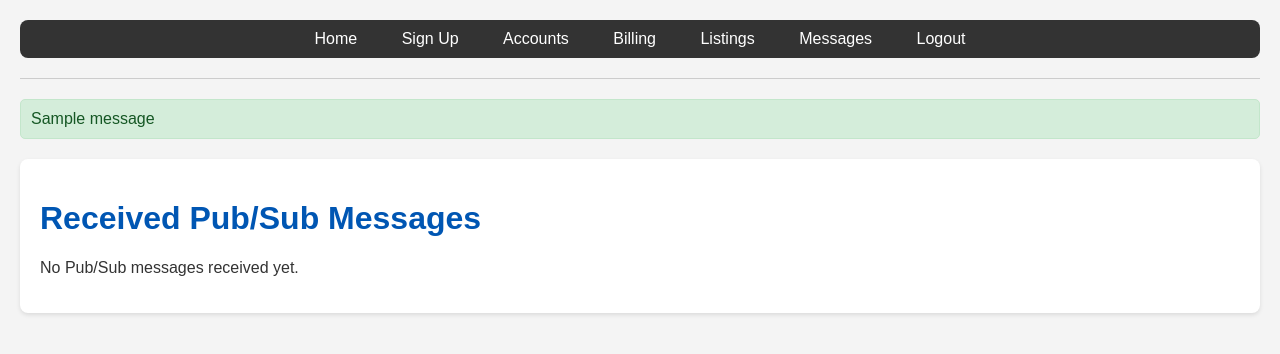
After one commit to OzPozner-bynet/GCP-SaaS, a Flask app: page /messages in a window 1280 px wide. The commit adds this page. Shown: the top 354 px of the page. Run offline with Flask 3, Linux system fonts and the light colour scheme; the visitor is signed in with stand-in values (Sample User, id 1); one stand-in notice (Sample message) is shown.

Commit message:
show messages and store them

```diff
--- a/app.py
+++ b/app.py
@@ -80,6 +80,11 @@ def load_user(user_id):
 ACCOUNT_DIR = 'accounts'
 os.makedirs(ACCOUNT_DIR, exist_ok=True)
 
+
+# New directory for Pub/Sub messages
+MESSAGES_DIR = 'messages'
+os.makedirs(MESSAGES_DIR, exist_ok=True)
+
 def get_account_path(account_id):
     """
     Constructs the file path for a given account ID.
@@ -131,6 +136,48 @@ def get_all_accounts():
             if account:
                 accounts.append(account)
     return accounts
+
+
+def save_pubsub_message(message_data):
+    """
+    Saves a Pub/Sub message to a JSON file in the messages directory.
+    Args:
+        message_data (dict): The dictionary containing the Pub/Sub message details.
+    """
+    timestamp = datetime.datetime.utcnow().strftime('%Y%m%d%H%M%S')
+    message_id = message_data.get('message_id', uuid.uuid4().hex)
+    filename = f"pubsub_message_{timestamp}_{message_id}.json"
+    filepath = os.path.join(MESSAGES_DIR, filename)
+    with open(filepath, 'w') as f:
+        json.dump(message_data, f, indent=4)
+    print(f"Saved Pub/Sub message to {filepath}")
+
+def load_all_pubsub_messages():
+    """
+    Loads all stored Pub/Sub messages from the messages directory.
+    Returns:
+        list: A list of dictionaries, each representing a stored Pub/Sub message.
+    """
+    messages = []
+    for filename in os.listdir(MESSAGES_DIR):
+        if filename.endswith(".json"):
+            filepath = os.path.join(MESSAGES_DIR, filename)
+            try:
+                with open(filepath, 'r') as f:
+                    messages.append(json.load(f))
+            except json.JSONDecodeError as e:
+                print(f"Error decoding JSON from {filepath}: {e}")
+            except Exception as e:
+                print(f"Error reading file {filepath}: {e}")
+    # Sort messages by timestamp, newest first
+    messages.sort(key=lambda x: x.get('timestamp', ''), reverse=True)
+    return messages
+
+
+
+
+
+
 
 # --- GCP Marketplace API Client (Placeholder) ---
 def get_marketplace_api_client():
@@ -235,6 +282,8 @@ def send_metering_usage_report(account_id, usage_data):
         return False, None
 
 # --- Pub/Sub Listener (As a separate thread/process in production) ---
+
+# --- Pub/Sub Listener (As a separate thread/process in production) ---
 def listen_to_pubsub():
     """
     Listens for messages on the specified Pub/Sub subscription for new entitlements
@@ -244,59 +293,57 @@ def listen_to_pubsub():
     subscriber = pubsub_v1.SubscriberClient()
     subscription_path = subscriber.subscription_path(GCP_PROJECT_ID, PUBSUB_SUBSCRIPTION_NAME)
 
-    print(f"Listening for messages on {subscription_path} ...")
+    print(f"Listening for messages on {subscription_path}...")
 
     def callback(message: pubsub_v1.subscriber.message.Message):
         print(f"Received message: {message.data.decode('utf-8')}")
         try:
             payload = json.loads(message.data.decode('utf-8'))
 
+            # Store the raw message and some metadata
+            message_to_store = {
+                "message_id": message.message_id,
+                "publish_time": message.publish_time.isoformat(),
+                "data": payload, # Store the parsed payload
+                "raw_data": message.data.decode('utf-8'), # Store raw string for debugging
+                "timestamp": datetime.datetime.utcnow().isoformat() + "Z"
+            }
+            save_pubsub_message(message_to_store)
+
             raw_entitlement = payload.get('entitlement')
             entitlement_name = None
+
             if isinstance(raw_entitlement, dict):
-                # If 'entitlement' is a dict, try to get 'name' from it
                 entitlement_name = raw_entitlement.get('name')
             elif isinstance(raw_entitlement, str):
-                # If 'entitlement' is already a string, use it directly
                 entitlement_name = raw_entitlement
-            else:
-                entitlement_name = payload.get('entitlement')
 
-            event_type = payload.get('eventType') # e.g., 'ENTITLEMENT_NEW', 'ENTITLEMENT_CANCELED', 'ENTITLEMENT_PLAN_CHANGED'
+            event_type = payload.get('eventType')
 
             if not entitlement_name:
-                print("Message missing 'entitlement' field. Acknowledging. payload was:")
-                print(payload)
+                print("Message missing 'entitlement' or 'entitlement.name' field. Acknowledging.")
                 message.ack()
                 return
 
-            # Simulate fetching entitlement details from GCP (in reality, you'd use GCP Marketplace API)
-            # For ENTITLEMENT_NEW, the payload might contain more initial details
-            # For this example, we'll extract a dummy account_id and plan from the entitlement name
-            # A real entitlement name looks like: projects/project-id/entitlements/entitlement-id
             entitlement_parts = entitlement_name.split('/')
-            entitlement_id_from_gcp = entitlement_parts[-1] # The actual entitlement ID
-            dummy_account_id = f"gcp-user-{entitlement_id_from_gcp}" # Map to your internal account ID
+            entitlement_id_from_gcp = entitlement_parts[-1]
+            dummy_account_id = f"gcp-user-{entitlement_id_from_gcp}"
 
             account = load_account(dummy_account_id)
 
             if event_type == 'ENTITLEMENT_NEW':
                 if not account:
                     print(f"New subscription received for entitlement: {entitlement_name}")
-                    # Extract more details from payload.
-                    # In a real scenario, you'd get company name, email etc. from a separate signup form
-                    # or from the initial entitlement payload if GCP provides it.
-                    # For this example, we'll create a new account with a pending status.
                     new_account = {
                         "account_id": dummy_account_id,
-                        "email": f"user_{dummy_account_id}@example.com", # Placeholder
-                        "company_name": f"Company {dummy_account_id}", # Placeholder
+                        "email": f"user_{dummy_account_id}@example.com",
+                        "company_name": f"Company {dummy_account_id}",
                         "status": "pending",
                         "created_at": datetime.datetime.utcnow().isoformat() + "Z",
                         "last_updated": datetime.datetime.utcnow().isoformat() + "Z",
                         "marketplace_entitlement_id": entitlement_name,
-                        "marketplace_product_id": "your-saas-product-id", # Your product ID
-                        "marketplace_plan_id": "basic-plan-id", # Or extract from payload
+                        "marketplace_product_id": "your-saas-product-id",
+                        "marketplace_plan_id": "basic-plan-id",
                         "billing_history": []
                     }
                     save_account(new_account)
@@ -304,9 +351,8 @@ def listen_to_pubsub():
                     flash(f"New account {dummy_account_id} from Marketplace is pending review.", "info")
                 else:
                     print(f"Account {dummy_account_id} already exists. Updating status if needed.")
-                    # If an existing account, update its status or details if the event indicates
                     if account['status'] == 'canceled' or account['status'] == 'suspended':
-                        account['status'] = 'pending' # Re-activating
+                        account['status'] = 'pending'
                         save_account(account)
                         flash(f"Account {dummy_account_id} re-activated to pending from Marketplace.", "info")
 
@@ -324,34 +370,23 @@ def listen_to_pubsub():
             elif event_type == 'ENTITLEMENT_PLAN_CHANGED':
                 if account:
                     print(f"Plan change message received for entitlement: {entitlement_name}")
-                    # Update the plan ID in your records
-                    # account['marketplace_plan_id'] = new_plan_id # Extract new plan ID from payload
                     account['last_updated'] = datetime.datetime.utcnow().isoformat() + "Z"
                     save_account(account)
                     print(f"Account {dummy_account_id} plan updated.")
                 else:
                     print(f"Plan change for unknown account/entitlement: {entitlement_name}")
 
-            message.ack() # Acknowledge the message
+            message.ack()
             print(f"Message acknowledged: {message.message_id}")
 
         except Exception as e:
             print(f"Processing error: {e}")
-            message.nack() # Negatively acknowledge if processing fails
+            message.nack()
 
-    # This is a blocking call. In production, run this in a separate thread or worker.
-    # For a simple local test, it might be run directly but will block the Flask server.
-    # To run as a separate thread, you'd do:
-    # import threading
-    # pubsub_thread = threading.Thread(target=subscriber.subscribe, args=(subscription_path, callback))
-    # pubsub_thread.daemon = True # Allow the main program to exit even if thread is running
-    # pubsub_thread.start()
     future = subscriber.subscribe(subscription_path, callback)
     try:
-        # Keep the main thread alive to allow background Pub/Sub listener to run
         future.result()
     except TimeoutError:
-        # If running in a separate process/thread, this part is different
         future.cancel()
         print("Pub/Sub listener stopped due to timeout or shutdown.")
     except Exception as e:
@@ -563,6 +598,18 @@ def listings():
     """
     return render_template('listings.html')
 
+@app.route('/messages')
+@login_required
+def messages():
+    """
+    Displays all stored Pub/Sub messages.
+    Requires authentication.
+    """
+    all_messages = load_all_pubsub_messages()
+    return render_template('messages.html', messages=all_messages)
+
+
+
 # --- Monthly Billing Function (Can be called via CLI or a cron job) ---
 def perform_monthly_billing():
     """
@@ -618,6 +665,7 @@ def perform_monthly_billing():
             print(f"Account {account_id} already billed for {current_month}. Skipping.")
     print("Monthly billing run completed.")
 
+
 # --- CLI Commands (Using Flask's Click integration) ---
 @app.cli.command("bill-month")
 def bill_month_command():
--- a/templates/base.html
+++ b/templates/base.html
@@ -5,6 +5,7 @@
     <meta name="viewport" content="width=device-width, initial-scale=1.0">
     <title>{% block title %}GCP Marketplace SaaS Integration{% endblock %}</title>
     <link rel="stylesheet" href="{{ url_for('static', filename='css/style.css') }}">
+    <link rel="icon" href="{{ url_for('static', filename='favicon.ico') }}" type="image/x-icon">
 </head>
 <body>
     <nav>
@@ -14,6 +15,7 @@
             <a href="/accounts">Accounts</a>
             <a href="/billing">Billing</a>
             <a href="/listings">Listings</a>
+            <a href="/messages">Messages</a> {# NEW LINK #}
             <a href="/logout">Logout</a>
         {% else %}
             <a href="/login">Login</a>
--- /dev/null
+++ b/templates/messages.html
@@ -0,0 +1,39 @@
+{% extends "base.html" %}
+{% block title %}Pub/Sub Messages{% endblock %}
+{% block content %}
+    <h1>Received Pub/Sub Messages</h1>
+    {% if messages %}
+        <table>
+            <thead>
+                <tr>
+                    <th>Message ID</th>
+                    <th>Publish Time</th>
+                    <th>Event Type</th>
+                    <th>Entitlement Name</th>
+                    <th>Raw Data</th>
+                </tr>
+            </thead>
+            <tbody>
+                {% for message in messages %}
+                <tr>
+                    <td>{{ message.message_id }}</td>
+                    <td>{{ message.publish_time }}</td>
+                    <td>{{ message.data.eventType | default('N/A') }}</td>
+                    <td>
+                        {% if message.data.entitlement is string %}
+                            {{ message.data.entitlement }}
+                        {% elif message.data.entitlement is mapping %}
+                            {{ message.data.entitlement.name | default('N/A') }}
+                        {% else %}
+                            N/A
+                        {% endif %}
+                    </td>
+                    <td><pre>{{ message.raw_data }}</pre></td>
+                </tr>
+                {% endfor %}
+            </tbody>
+        </table>
+    {% else %}
+        <p>No Pub/Sub messages received yet.</p>
+    {% endif %}
+{% endblock %}
```
